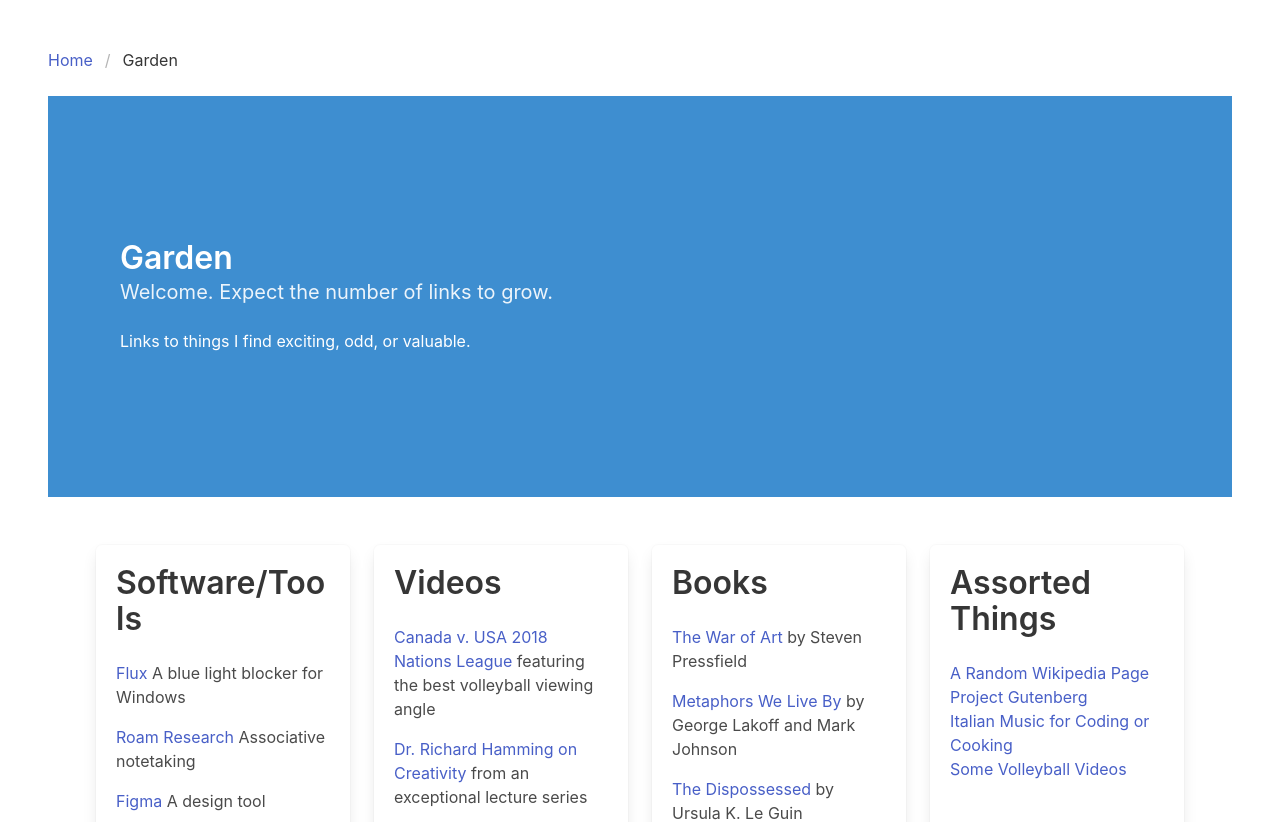
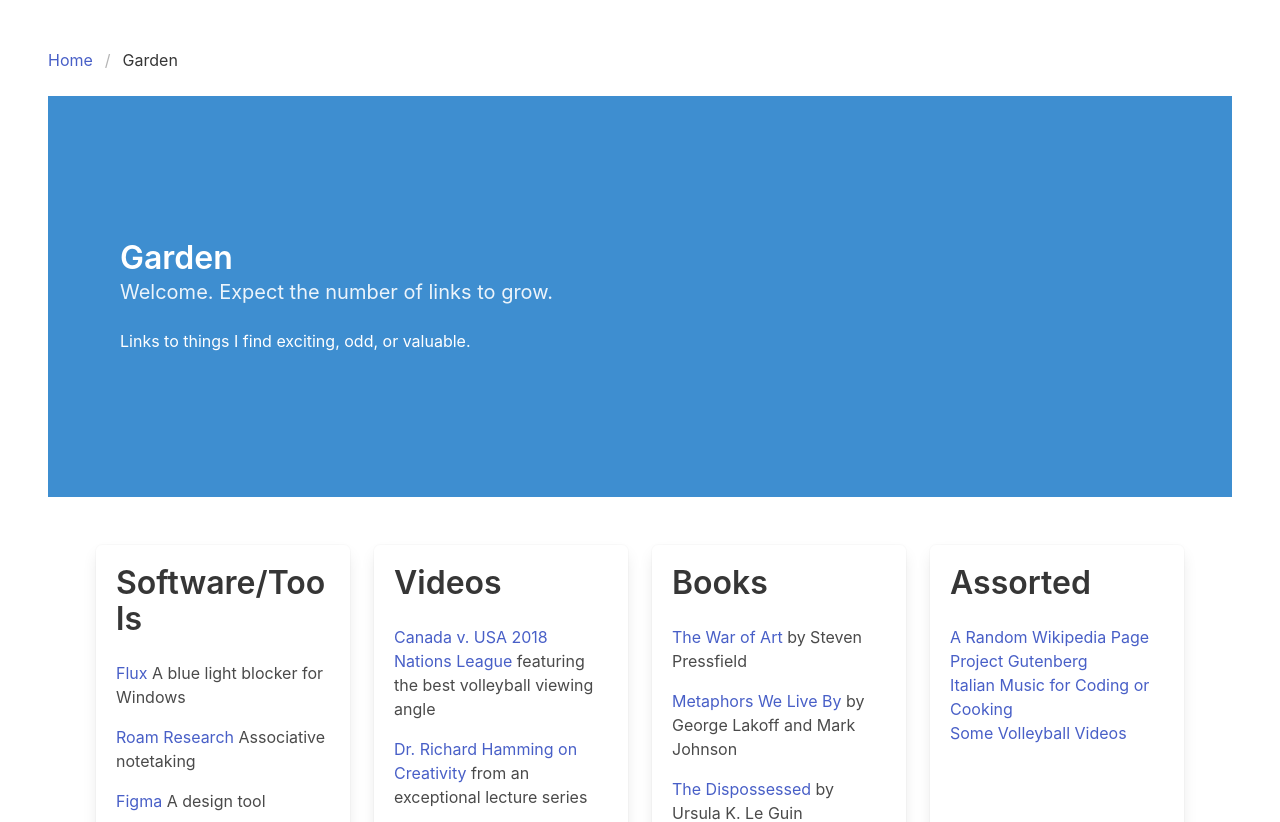
Before and after one commit to eli1797/Learning_Vue, a Vue app in the folder blog/: page /garden in a window 1280 px wide. Shown: the top 822 px of the page. Built offline with nearby package versions, Linux system fonts and the light colour scheme.

Commit message:
Update Garden.vue

```diff
--- a/blog/src/views/Garden.vue
+++ b/blog/src/views/Garden.vue
@@ -54,7 +54,7 @@
           </div>
           <div class="tile is-parent">
             <article class="tile is-child box">
-              <p class="title">Assorted Things</p>
+              <p class="title">Assorted</p>
               <div class="content">
                 <a href="https://en.wikipedia.org/wiki/Special:Random" target="_blank">A Random Wikipedia Page</a>
                 <br>
```
